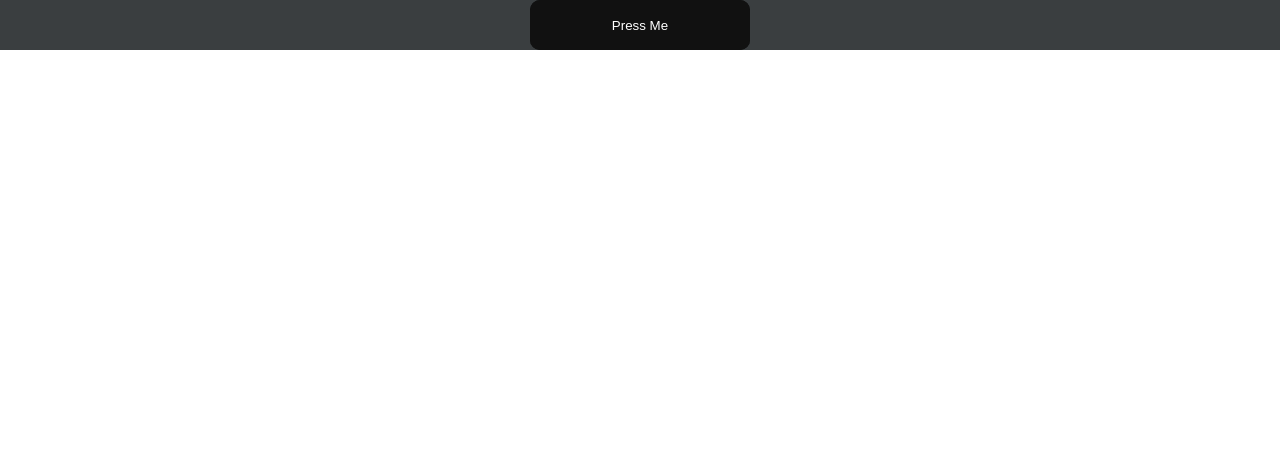
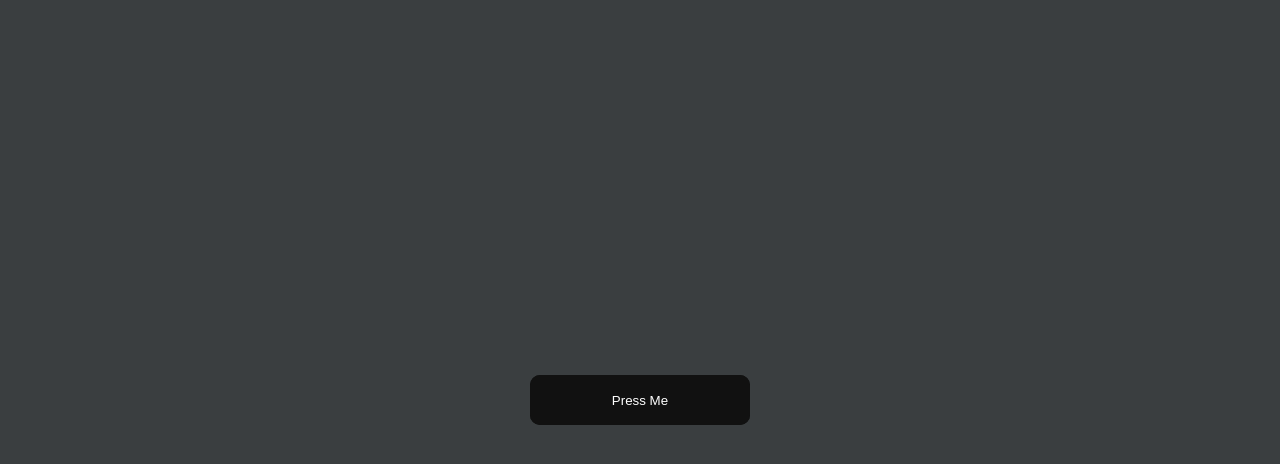
Before and after one commit to ashwani8090/Code-D, an Angular app: page / in a window 1280 px wide. Shown: the top 464 px of the page. Built offline with nearby package versions, Linux system fonts and the light colour scheme.

Commit message:
body  style

```diff
--- a/src/app/main/main.component.css
+++ b/src/app/main/main.component.css
@@ -3,4 +3,5 @@ div{
     display: flex;
     justify-content: center;
     align-items: center;
+    height: 100%;
 }
--- a/src/styles.css
+++ b/src/styles.css
@@ -1,4 +1,5 @@
-/* You can add global styles to this file, and also import other style files */
-body {
+
+html, body {
+    height:100%;
     margin: 0;
 }
```
